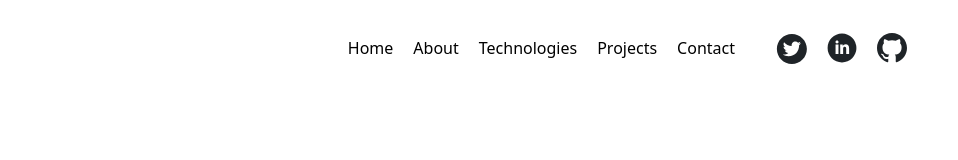
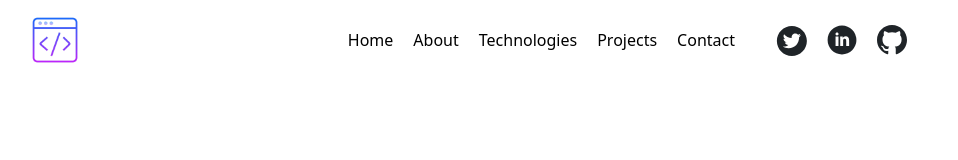
Before and after one commit to altrawan/portofolio, a React (Create React App) app: page / in a window 1280 px wide. Shown: the top 160 px of the page, without its empty margins (161-1119 px from the left). Built offline with nearby package versions, Linux system fonts and the light colour scheme.

Commit message:
fix: header 🔨

```diff
--- /dev/null
+++ b/src/assets/images/index.js
@@ -0,0 +1,3 @@
+import Logo from './logo.png';
+
+export { Logo };
--- /dev/null
+++ b/src/assets/index.js
@@ -0,0 +1 @@
+export * from './images';
--- a/src/components/molecules/Header/index.jsx
+++ b/src/components/molecules/Header/index.jsx
@@ -3,6 +3,7 @@
 /* eslint-disable jsx-a11y/anchor-is-valid */
 import React, { useState } from 'react';
 import { NavLink } from 'react-router-dom';
+import { Logo } from '../../../assets';
 
 const index = () => {
   const [isOpen, setIsOpen] = useState(false);
@@ -12,9 +13,9 @@ const index = () => {
 
   return (
     <header className="container mx-auto md:flex justify-between py-2 max-width">
-      <div className="flex justify-between items-center py-2 md:py-10">
+      <div className="flex justify-between items-center py-2">
         <NavLink to="/">
-          <img src="" alt="" />
+          <img className="w-12" src={Logo} alt="logo" />
         </NavLink>
         <div onClick={toggler} className="cursor-pointer">
           <svg
```
Also changed, not shown: src/assets/images/logo.png (added).
